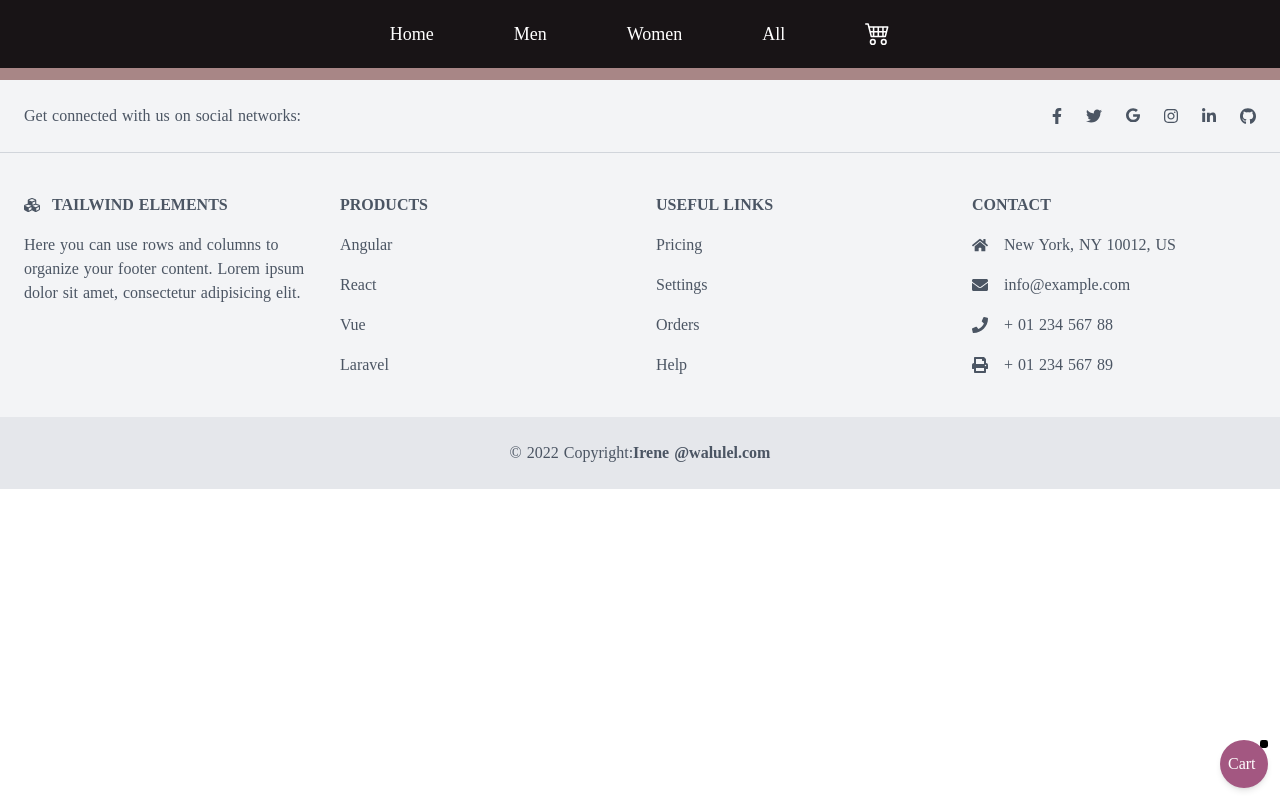
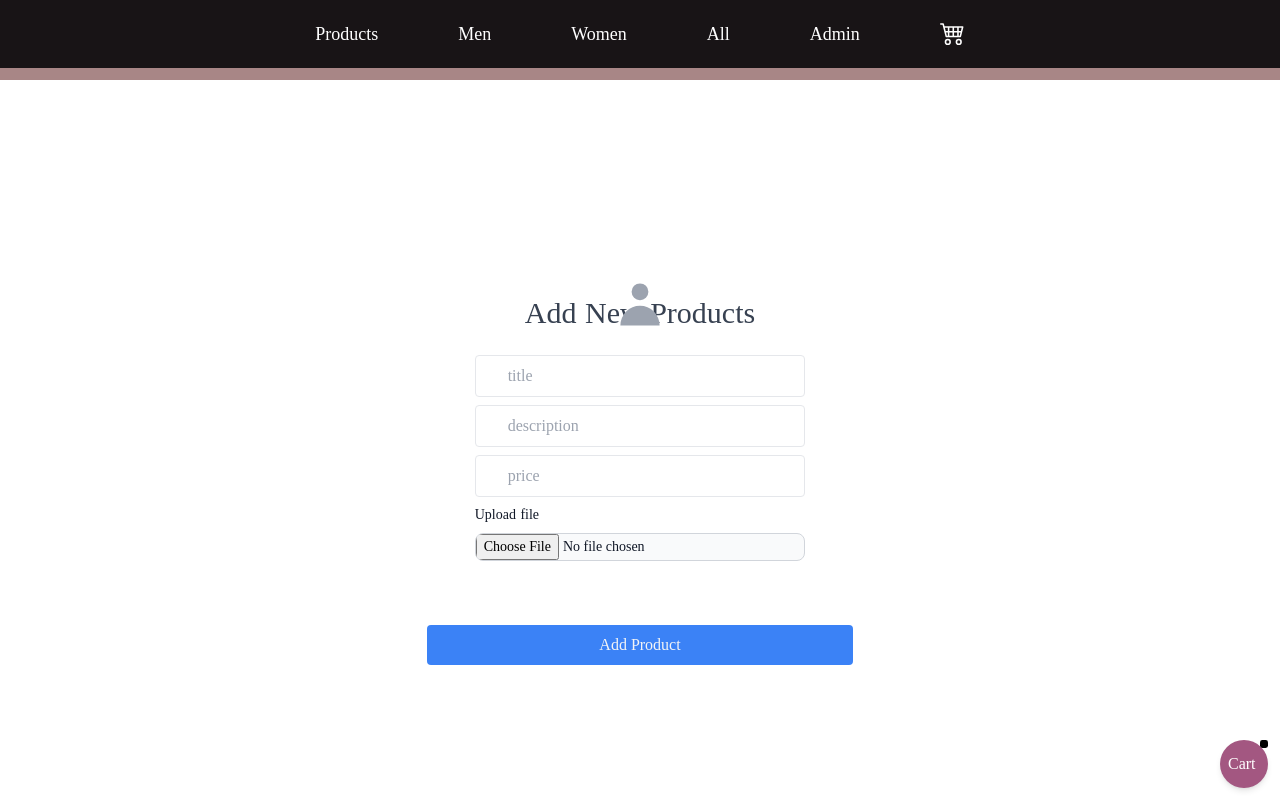
Before and after one commit to ntungwe-90/ecommerce, a Nuxt app: page /admin in a window 1280 px wide. Shown: the top 800 px of the page. Built offline with nearby package versions, Linux system fonts and the light colour scheme.

Commit message:
added admin page

```diff
--- a/components/Nav.vue
+++ b/components/Nav.vue
@@ -2,10 +2,11 @@
   <div class="h-20 bg-[#A88686]">
    <div class="navbar flex text-white relative">
       <div class="nav-item-center flex space-x-6 sm:space-x-20 p-5 mx-auto text-lg ">
-        <NuxtLink to="/" class="hover:bg-pink-300 hover:text-black  hover:rounded ">Home</NuxtLink>
+        <NuxtLink to="/" class="hover:bg-pink-300 hover:text-black  hover:rounded ">Products</NuxtLink>
         <NuxtLink to="/men" class="hover:bg-pink-300 hover:text-black  hover:rounded ">Men</NuxtLink>
         <NuxtLink to="/women" class="hover:bg-pink-300 hover:text-black  hover:rounded ">Women</NuxtLink>
         <NuxtLink to="/all" class="hover:bg-pink-300 hover:text-black  hover:rounded ">All</NuxtLink>
+        <NuxtLink to="/admin" class="hover:bg-pink-300 hover:text-black  hover:rounded ">Admin</NuxtLink>
         <nuxt-link to="/cart"><svg xmlns="http://www.w3.org/2000/svg" width="25" height="25" fill="currentColor" class="bi bi-cart4" viewBox="0 0 16 16">
   <path d="M0 2.5A.5.5 0 0 1 .5 2H2a.5.5 0 0 1 .485.379L2.89 4H14.5a.5.5 0 0 1 .485.621l-1.5 6A.5.5 0 0 1 13 11H4a.5.5 0 0 1-.485-.379L1.61 3H.5a.5.5 0 0 1-.5-.5zM3.14 5l.5 2H5V5H3.14zM6 5v2h2V5H6zm3 0v2h2V5H9zm3 0v2h1.36l.5-2H12zm1.11 3H12v2h.61l.5-2zM11 8H9v2h2V8zM8 8H6v2h2V8zM5 8H3.89l.5 2H5V8zm0 5a1 1 0 1 0 0 2 1 1 0 0 0 0-2zm-2 1a2 2 0 1 1 4 0 2 2 0 0 1-4 0zm9-1a1 1 0 1 0 0 2 1 1 0 0 0 0-2zm-2 1a2 2 0 1 1 4 0 2 2 0 0 1-4 0z"/>
 </svg></nuxt-link>
--- /dev/null
+++ b/pages/admin.vue
@@ -0,0 +1,64 @@
+<template>
+<div>
+
+    <div class="h-screen flex items-center justify-center">
+       <form class="w-full md:w-1/3 bg-white rounded-lg items-center">
+            <h2 class="text-3xl text-center text-gray-700 mb-4">Add New Products</h2>
+<div class="flex font-bold justify-center mt-6">
+    <svg class="absolute -mt-20  w-14 h-14 text-center text-gray-400" fill="currentColor" viewBox="0 0 20 20" xmlns="http://www.w3.org/2000/svg"><path fill-rule="evenodd" d="M10 9a3 3 0 100-6 3 3 0 000 6zm-7 9a7 7 0 1114 0H3z" clip-rule="evenodd"></path></svg>
+   <!-- <img class="h-24 w-24"
+      src="./Images/avatar1.png"> -->
+</div>
+
+<div class="px-12 pb-10">
+<div class="w-full mb-2">
+   <div class="flex justify-center">
+      <input type='text' placeholder="title"
+         class="px-8  w-full border rounded py-2 text-gray-700 focus:outline-none items-center" />
+   </div>
+</div>
+
+<div class="w-full mb-2">
+   <div class="flex justify-center mb-2">
+      <input type='text' placeholder="description"
+         class="px-8  w-full border rounded py-2 text-gray-700 focus:outline-none items-center" />
+   </div>
+
+   <div class="w-full mb-2">
+   <div class="flex justify-center mb-2">
+      <input type='text' placeholder="price"
+         class="px-8  w-full border rounded py-2 text-gray-700 focus:outline-none items-center" />
+   </div>
+</div>
+</div>
+
+<label class="block mb-2 text-sm font-medium text-gray-900 dark:text-gray-300" for="user_avatar">Upload file</label>
+<input class="block w-full text-sm text-gray-900 bg-gray-50 rounded-lg border border-gray-300 cursor-pointer dark:text-gray-400 focus:outline-none dark:bg-gray-700 dark:border-gray-600 dark:placeholder-gray-400" aria-describedby="user_avatar_help" id="user_avatar" type="file">
+</div>
+<button type="submit"
+   class="w-full mt-6 py-2  rounded bg-blue-500 text-gray-100  focus:outline-none ">Add Product</button>
+        </form>
+    </div>
+<!-- <form>
+  <div class="mb-6">
+    <label for="email" class="block mb-2 text-sm font-medium text-gray-900 dark:text-gray-300">title</label>
+    <input type="email" id="email" class="bg-gray-50 border border-gray-300 text-gray-900 text-sm rounded-lg focus:ring-blue-500 focus:border-blue-500 block w-full p-2.5 dark:bg-gray-700 dark:border-gray-600 dark:placeholder-gray-400 dark:text-white dark:focus:ring-blue-500 dark:focus:border-blue-500" placeholder="name@flowbite.com">
+  </div>
+  <div class="mb-6">
+    <label for="password" class="block mb-2 text-sm font-medium text-gray-900 dark:text-gray-300">discription</label>
+    <input type="password" id="password" class="bg-gray-50 border border-gray-300 text-gray-900 text-sm rounded-lg focus:ring-blue-500 focus:border-blue-500 block w-full p-2.5 dark:bg-gray-700 dark:border-gray-600 dark:placeholder-gray-400 dark:text-white dark:focus:ring-blue-500 dark:focus:border-blue-500" >
+  </div>
+  <div class="flex items-start mb-6">
+    <div class="flex items-center h-5">
+      <input id="remember" type="checkbox" value="" class="w-4 h-4 bg-gray-50 rounded border border-gray-300 focus:ring-3 focus:ring-blue-300 dark:bg-gray-700 dark:border-gray-600 dark:focus:ring-blue-600 dark:ring-offset-gray-800" >
+    </div>
+    <label for="remember" class="ml-2 text-sm font-medium text-gray-900 dark:text-gray-300">Remember me</label>
+  </div>
+
+<label class="block mb-2 text-sm font-medium text-gray-900 dark:text-gray-300" for="user_avatar">Upload file</label>
+<input class="block w-full text-sm text-gray-900 bg-gray-50 rounded-lg border border-gray-300 cursor-pointer dark:text-gray-400 focus:outline-none dark:bg-gray-700 dark:border-gray-600 dark:placeholder-gray-400" aria-describedby="user_avatar_help" id="user_avatar" type="file">
+
+  <button type="submit" class="text-white bg-blue-700 hover:bg-blue-800 focus:ring-4 focus:outline-none focus:ring-blue-300 font-medium rounded-lg text-sm w-full sm:w-auto px-5 py-2.5 text-center dark:bg-blue-600 dark:hover:bg-blue-700 dark:focus:ring-blue-800">Add</button>
+</form> -->
+</div>
+</template>
--- a/pages/index.vue
+++ b/pages/index.vue
@@ -354,6 +354,7 @@
 export default {
   name: 'IndexPage'
 }
+
 </script>
 
 <style scoped>
--- a/pages/women.vue
+++ b/pages/women.vue
@@ -69,6 +69,8 @@
 </div>
  </div>
 
+
+ <h1 class="text-4xl text-center  mt-20">New arrivals today </h1>
  <!-- <div class="text-center">
 <img class="max-w-full h-auto" src="../static/imgs/freestocks-_3Q3tsJ01nc-unsplash-removebg-preview.png" alt="image description">
 </div> -->
```
